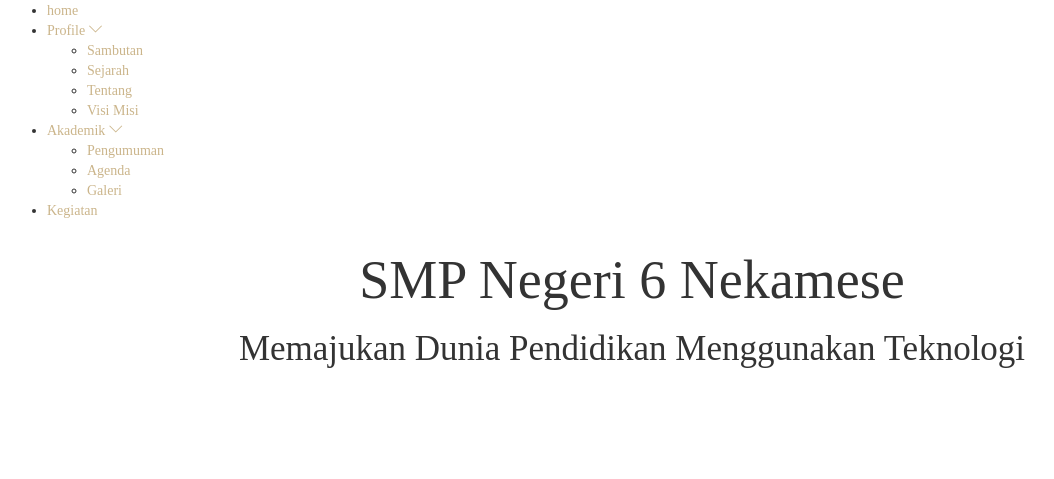
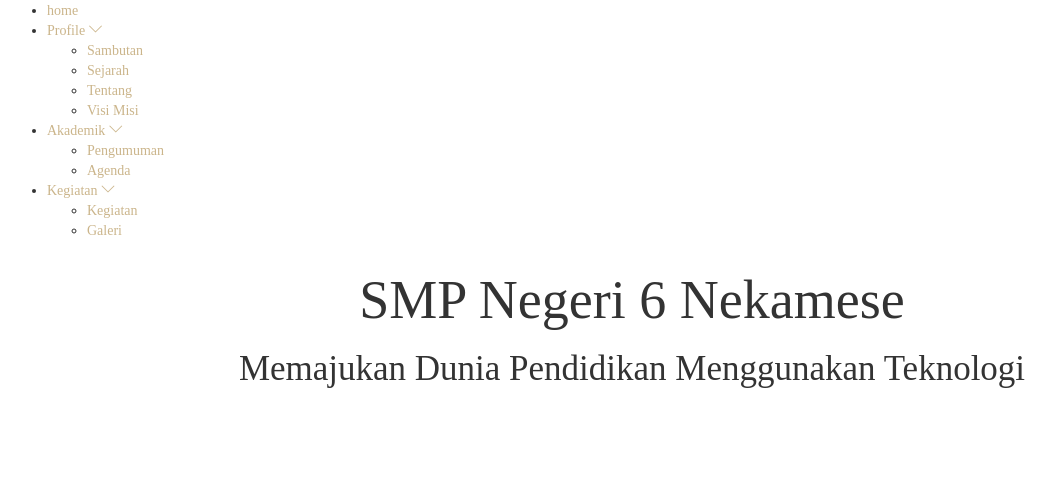
Before and after one commit to Whitnu12/SMPN6Nekamese, a CodeIgniter app: page /database/index.php/home/index in a window 1280 px wide. Shown: the part 188-667 px from the top of the page, without its empty margins (8-1062 px from the left). Run offline with CodeIgniter, Linux system fonts and the light colour scheme; data comes from the database, SQL or seed files in the repository; some libraries are stand-ins or nearby versions.

Commit message:
Update Navigation

```diff
--- a/application/views/theme/navigation.php
+++ b/application/views/theme/navigation.php
@@ -28,10 +28,14 @@
                                             <li><a href="<?php echo site_url('pengumuman'); ?>">Pengumuman</a></li>
 
                                             <li><a href="<?php echo site_url('agenda'); ?>">Agenda</a></li>
+                                        </ul>
+                                    </li>
+                                    <li><a href="#">Kegiatan <i class="ti-angle-down"></i></a>
+                                        <ul class="submenu">
+                                            <li><a href="<?php echo site_url('blog'); ?>">Kegiatan</a></li>
                                             <li><a href="<?php echo site_url('galeri'); ?>">Galeri</a></li>
                                         </ul>
                                     </li>
-                                    <li><a href="<?php echo site_url('blog'); ?>">Kegiatan</a></li>
                                 </ul>
                             </nav>
                         </div>
```
